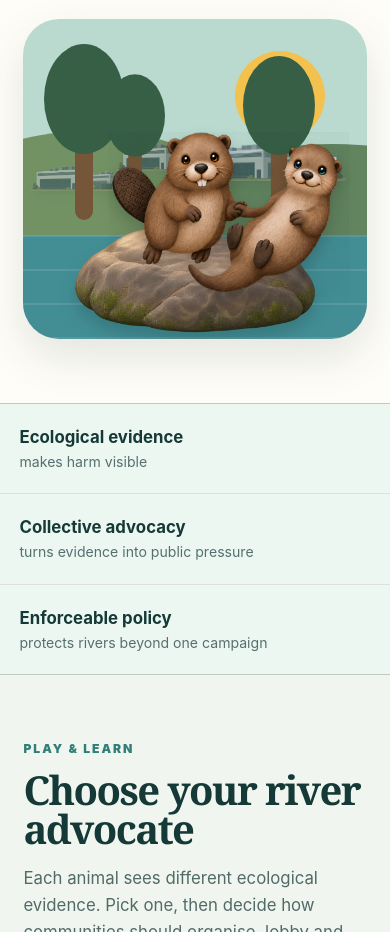
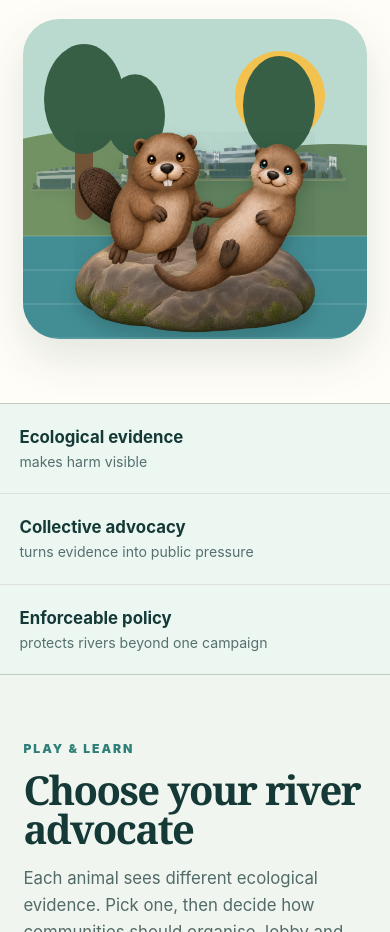
Before and after one commit to SamOBrienOlinger/beaver-v-otter, a plain HTML site: page index.html in a window 390 px wide. Shown: the part 960-1892 px from the top of the page. Drawn offline with Linux system fonts and the light colour scheme.

Commit message:
Centre both hero characters on the river rock

```diff
--- a/hero-character.css
+++ b/hero-character.css
@@ -48,10 +48,11 @@
 .river-scene .animal-pair {
   position: absolute;
   z-index: 5;
-  right: 7%;
+  left: 50%;
   bottom: 12%;
   width: clamp(16rem, 66%, 23rem);
   height: auto;
+  transform: translateX(-50%);
   filter: drop-shadow(0 8px 8px rgba(0, 0, 0, .18));
 }
 
@@ -80,7 +81,7 @@
   }
 
   .river-scene .animal-pair {
-    right: 5%;
+    left: 50%;
     bottom: 13%;
     width: min(70%, 20rem);
   }
```
